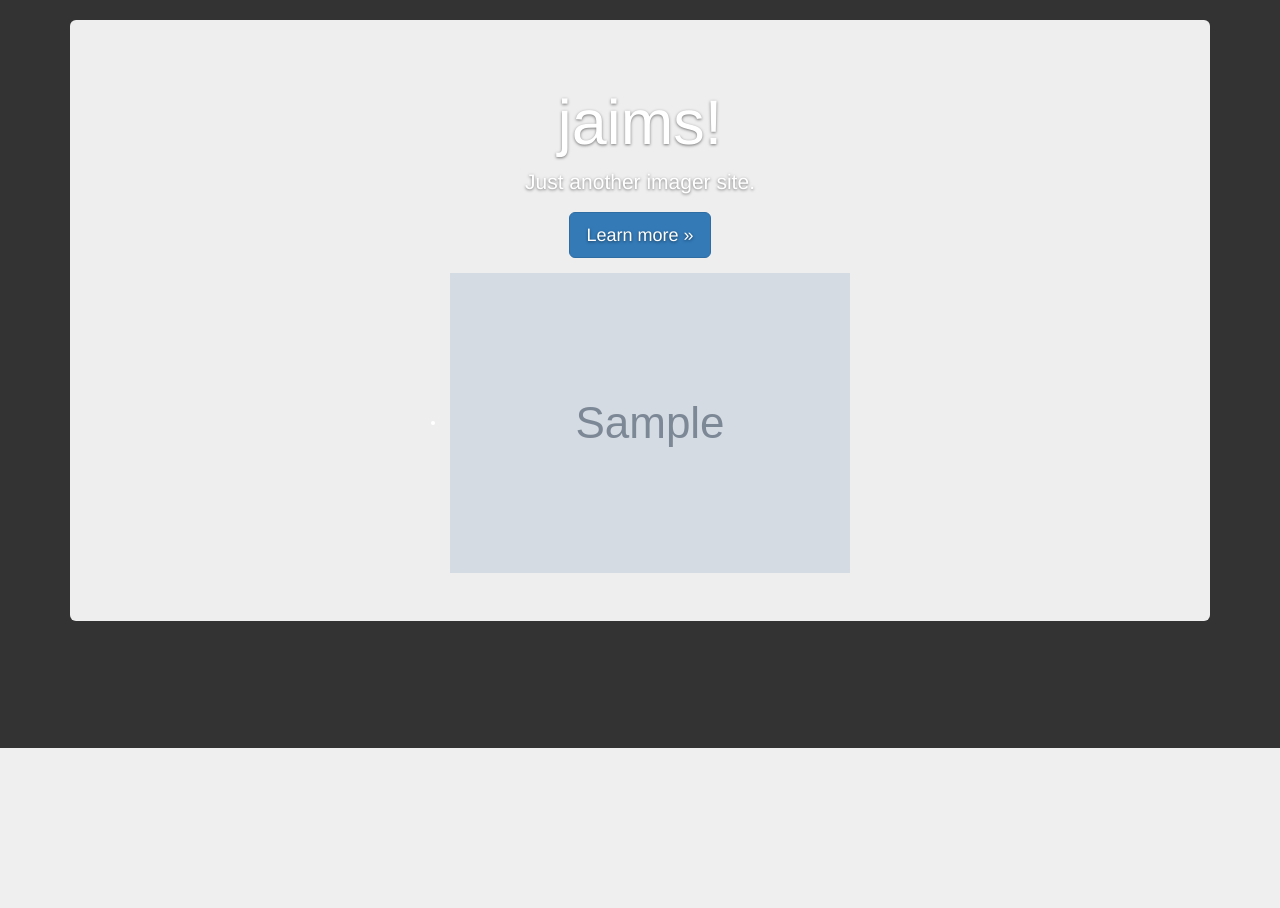
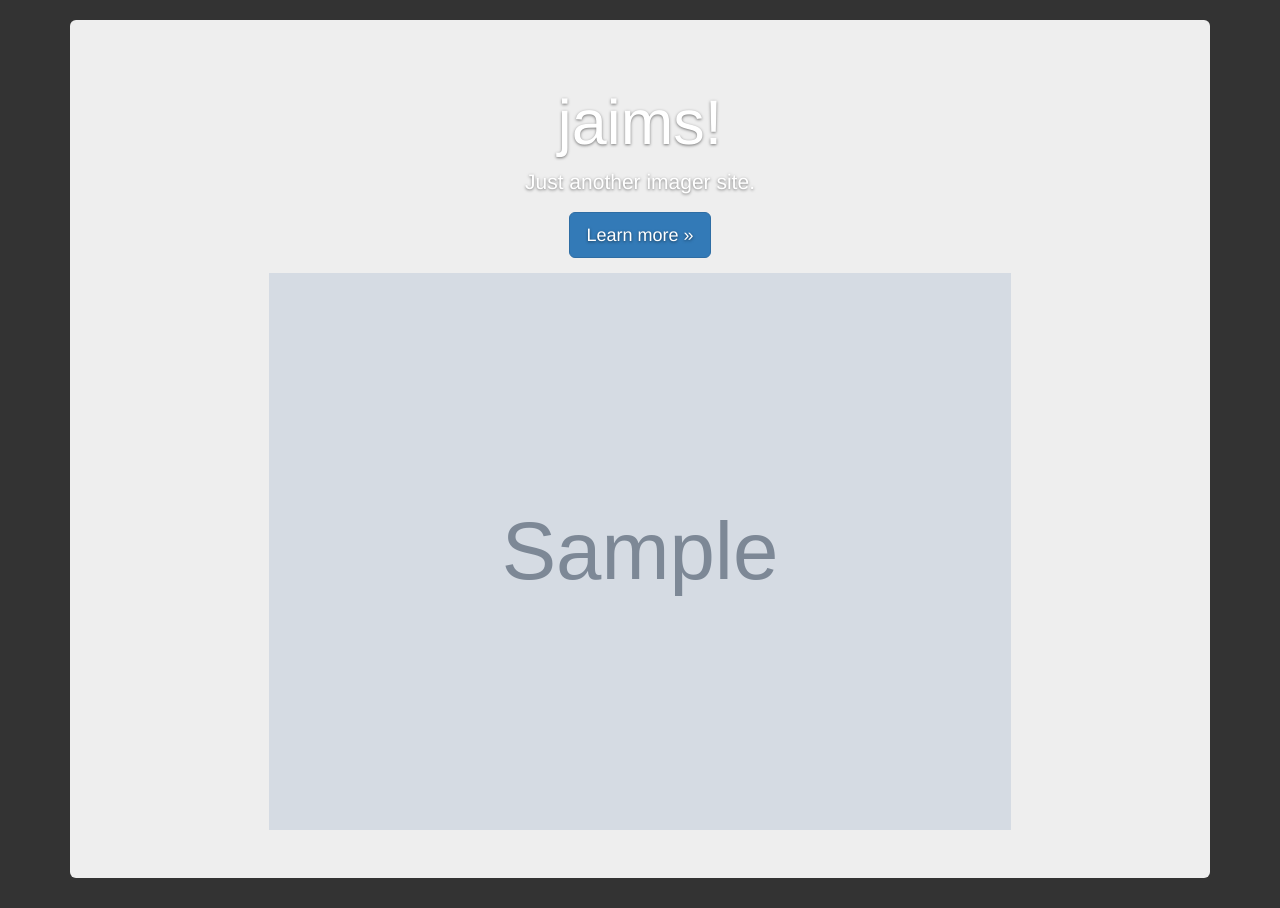
Before and after one commit to midfies/django-imager, a Django app: page / in a window 1280 px wide. Shown: the part 52-960 px from the top of the page. Before the commit the page ends 800 px from the top, so only its background shows below. Run offline with Django 3.2, Linux system fonts and the light colour scheme; tables that the repository leaves empty hold one stand-in row (values such as "Sample post"); grey boxes marked "Sample" are stand-in pictures; some libraries are stand-ins or nearby versions.

Commit message:
fixed image on home page

```diff
--- a/imagersite/imager_profile/templates/imager_profile/profile.html
+++ b/imagersite/imager_profile/templates/imager_profile/profile.html
@@ -6,7 +6,7 @@
 {% block body %}
 <ul>
     {% if user.is_authenticated %}
-        <h1>{{ user.username }}'s profile</h1>
+        <h1>{{ profile.user.username }}'s profile</h1>
         <p>Bio: {{profile.bio}}</p>
         <p>Website: {{profile.website}}</p>
         <p>Phone: {{profile.phone}}</p>
--- a/imagersite/imager_profile/urls.py
+++ b/imagersite/imager_profile/urls.py
@@ -1,8 +1,8 @@
 """URLS for profile routes."""
 from django.conf.urls import url
-from imager_profile.views import ProfileView
+from imager_profile.views import ProfileView, ProfileUserView
 
 urlpatterns = [
     url(r'(?P<slug>\w+)/$', ProfileView.as_view(), name='profile'),
-    url(r'^$', ProfileView.as_view(), {'username': 'USER'}, name='profile'),
+    url(r'^$', ProfileUserView.as_view(), name='profile_user'),
 ]
--- a/imagersite/imagersite/static/style.css
+++ b/imagersite/imagersite/static/style.css
@@ -9,3 +9,14 @@
  width: 300px;
 
 }
+
+.crop_main {
+ width: 100%;
+ overflow: hidden;
+ margin: 0 auto;
+}
+.crop_main img {
+ height: auto;
+ width: 75%;
+
+}
--- a/imagersite/imagersite/templates/imagersite/home.html
+++ b/imagersite/imagersite/templates/imagersite/home.html
@@ -2,15 +2,18 @@
 
 {% block title %}Register{% endblock %}
 {% load static %}
-{% block css %}<link href="{% static 'bootstrap/examples/cover/cover.css' %}" rel="stylesheet">{% endblock %}
+{% block css %}
+<link href="{% static 'bootstrap/examples/cover/cover.css' %}" rel="stylesheet">
+<link href="{% static 'style.css' %}" rel="stylesheet">
+{% endblock %}
 
 {% block body %}
     <div class="jumbotron">
-      <div class="container">
+      <div class="container crop_main">
         <h1>jaims!</h1>
         <p>Just another imager site.</p>
         <p><a class="btn btn-primary btn-lg" href="#" role="button">Learn more &raquo;</a></p>
-        <li><img src="{{ random_photo.photo.url }}" /></li>
+        <img src="{{ random_photo.photo.url }}"/>
       </div>
     </div>
 {% endblock %}
```
Also changed, not shown: imagersite/imager_profile/views.py (+17 -1 lines).
